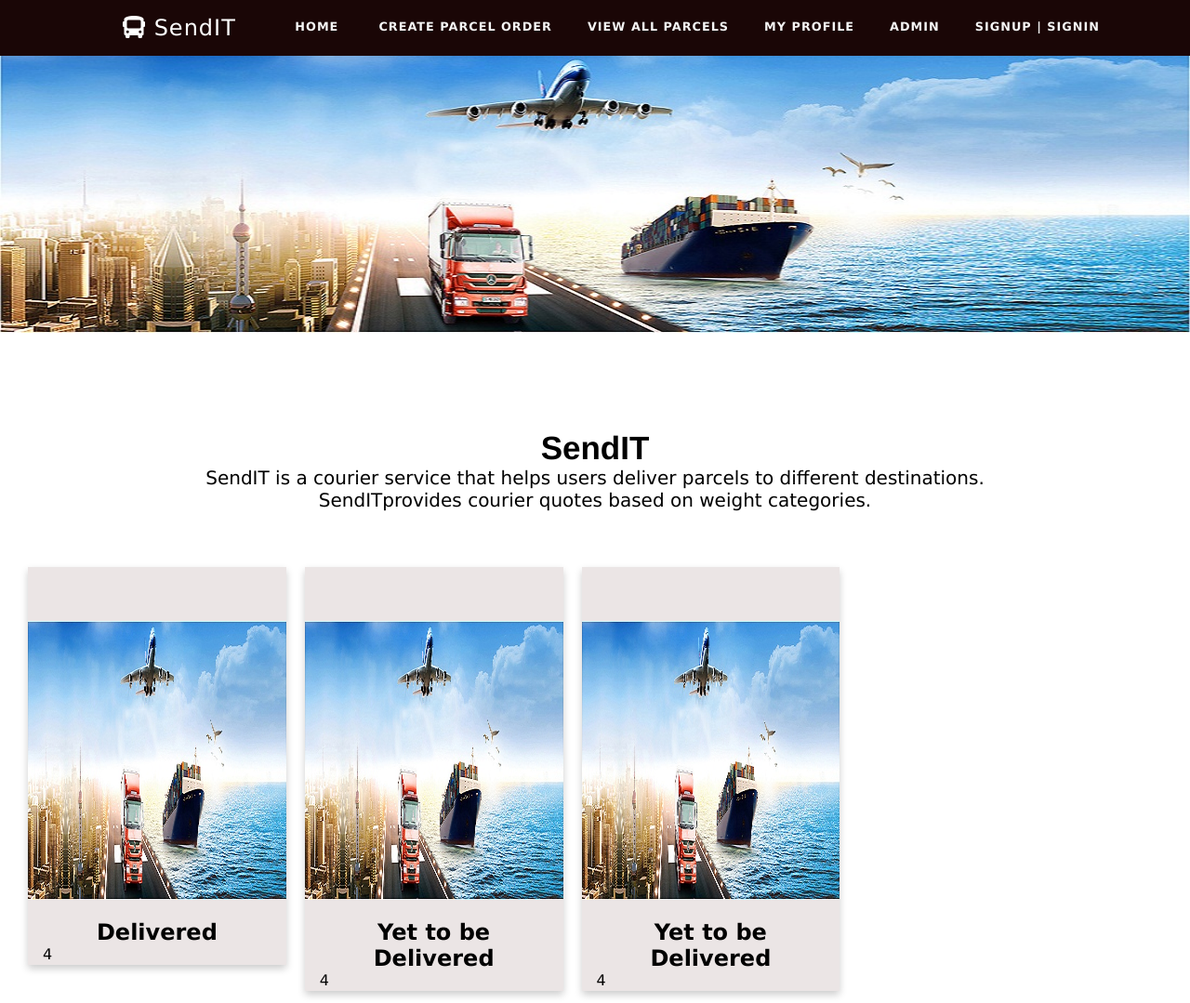
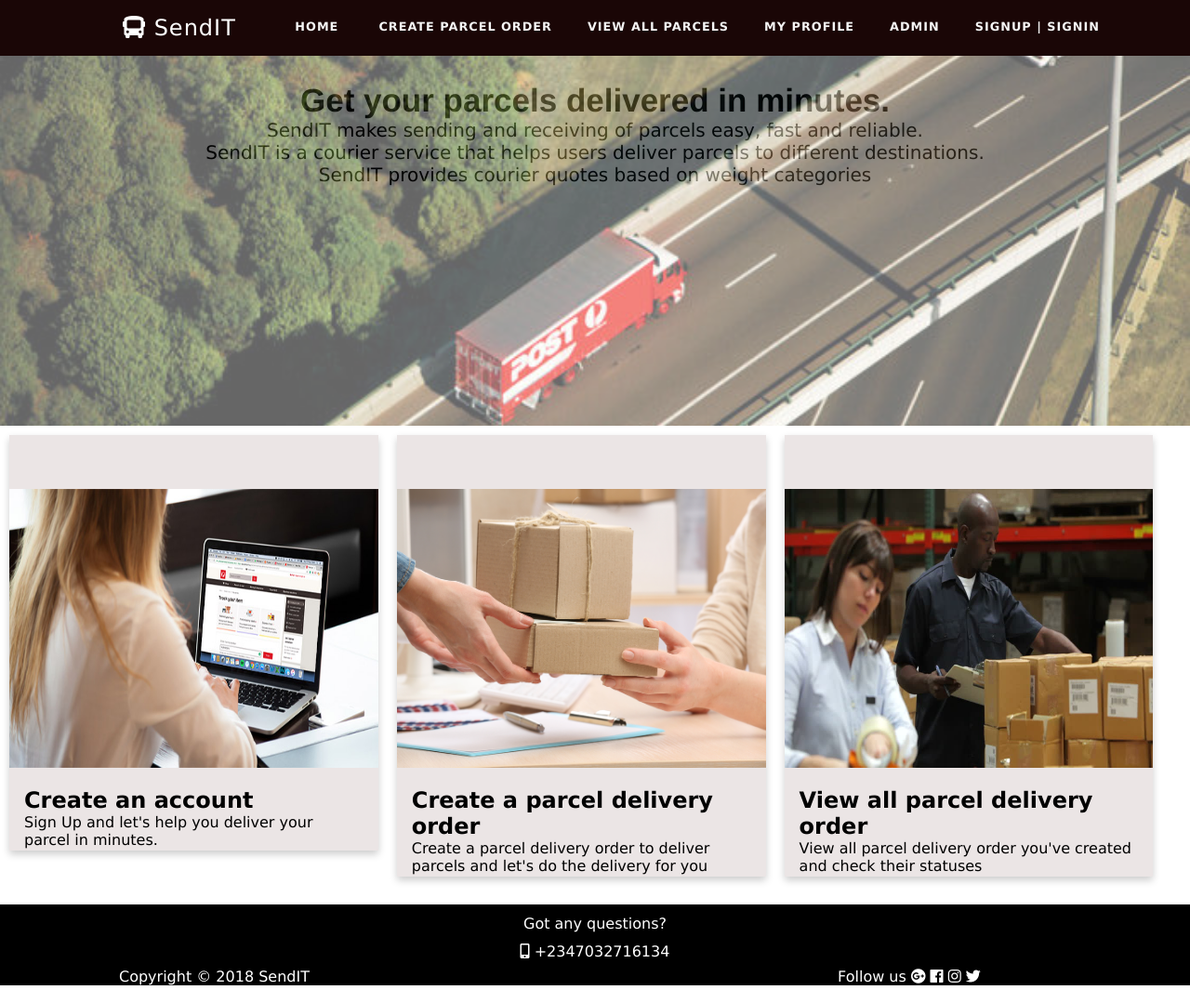
Before and after one commit to Rexben001/SendIT, a plain HTML site: page index.html in a window 1280 px wide. Shown: the top 1079 px of the page at 93% size. Drawn offline with Linux system fonts and the light colour scheme.

Commit message:
Added cards to homepage

```diff
--- a/css/style.css
+++ b/css/style.css
@@ -7,10 +7,24 @@
 }
 
 #siteName{
-    margin: 30px 30px 0px;
+    padding: 30px 30px 0px;
     text-align: center;
     font-family: 'Franklin Gothic Medium', 'Arial Narrow', Arial, sans-serif;
     font-size: 35px;
+
+}
+#bgs{
+    background-image: url("../img/post.jpg");
+    background-repeat: no-repeat;
+    background-size: cover;
+    height: 400px;
+    margin-top: -42px;
+}
+#overlays{
+    opacity: 0.4;
+    background-color: white;
+    height: inherit;
+    width: inherit;
 }
 
 #about{
@@ -671,4 +685,5 @@ input[type=submit]:hover{
     margin: 10px;
     float: left;
     background: #ebe5e5;
+    margin-bottom: 30px;
 }
--- a/index.html
+++ b/index.html
@@ -30,41 +30,52 @@
           </nav>
 
         </header>
-        <img id="banner" src="img/sendIT.jpg" alt="">
 
     <section>
-        <h1 id="siteName">SendIT</h1>
-        <p id="about">SendIT is a courier service that helps users deliver parcels to different destinations.
-                   SendITprovides courier quotes based on weight categories.</p>
-                   <div id="details">
+        <div id="bgs">
+            <div id="overlays">
+                       <h1 id="siteName">Get your parcels delivered in minutes.</h1>
+        <div id="about">
+            <p>SendIT makes sending and receiving of parcels easy, fast and reliable.</p>
+        <p>SendIT is a courier service that helps users deliver parcels to different destinations. SendIT
+                provides courier quotes based on weight categories</p>
+                </div>
+                    </div>
+                    </div>
 
                         <div id="homepage">
                                 <div class="card">
+                                    <a href="signin.html">
                                     <span id="thumbs">
-                                        <img src="img/sendIT.jpg" alt="">
+                                        <img src="img/parcels.jpg" alt="">
                                     </span>
                                         <div class="house">
-                                          <h2><b>Delivered</b></h2>
-                                          <p>4</p>
+                                                <h2>Create an account</h2>
+                                                <p>Sign Up and let's help you deliver your parcel in minutes.</p>
                                         </div>
+                                    </a>
         </div>
                                         <div class="card">
+                                            <a href="parcelorder.html">
                                                 <span id="thumbs">
-                                                        <img src="img/sendIT.jpg" alt="">
+                                                        <img src="img/createpa.jpg" alt="">
                                                     </span>
                                                 <div class="house">
-                                                  <h2><b>Yet to be Delivered</b></h2>
-                                                  <p>4</p>
+                                                 <h2>Create a parcel delivery order</h2>
+                                                 <p>Create a parcel delivery order to deliver parcels and let's do the delivery for you</p>
                                                 </div>
+                                                </a>
                                       </div>
                                       <div class="card">
+                                          <a href="viewparcels.html">
                                             <span id="thumbs">
-                                                    <img src="img/sendIT.jpg" alt="">
+                                                    <img src="img/viewpa.jpg" alt="">
                                                 </span>
                                             <div class="house">
-                                              <h2><b>Yet to be Delivered</b></h2>
-                                              <p>4</p>
+                                              <h2>View all parcel delivery order</h2>
+                                              <p>View all parcel delivery order you've created and check their statuses</p>
                                             </div>
+                                        </a>
                                   </div>
                                   </div>
     </section>
```
Also changed, not shown: viewparcels.html (+1 -1 lines), img/createpa.jpg (added), img/mail.png (deleted), img/parcels.jpg (added), img/post.jpg (added), img/sign in.png (deleted), img/viewpa.jpg (added).
